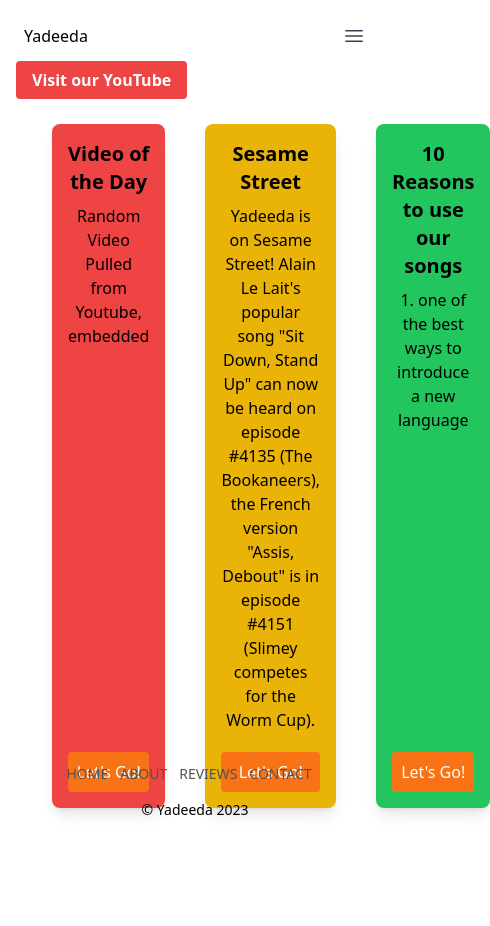
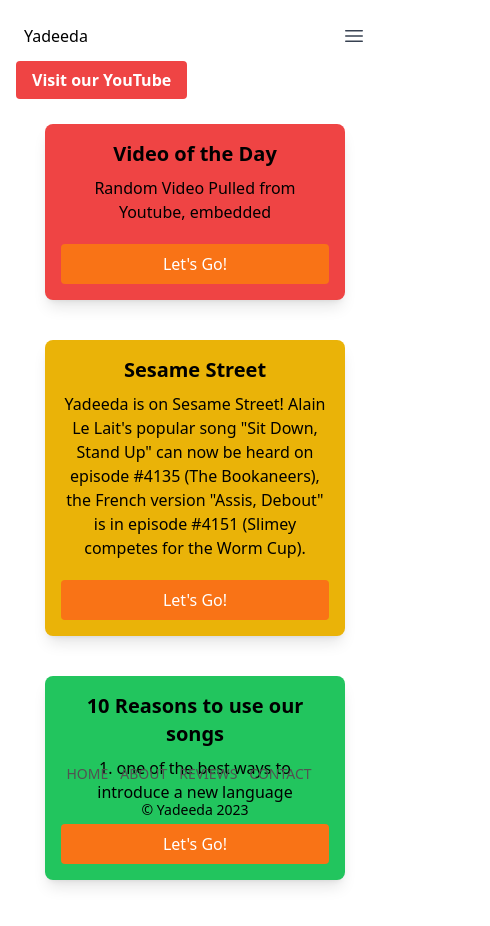
Before and after one commit to sjlelait/yadeeda, a React (Create React App) app: page / in a window 390 px wide. Shown: the top 926 px of the page, 490 px wide, since content can reach past the window. Built offline with nearby package versions, Linux system fonts and the light colour scheme.

Commit message:
wip: edits responsive design for homecards

```diff
--- a/src/components/HomeCard.js
+++ b/src/components/HomeCard.js
@@ -2,7 +2,7 @@ import React from 'react';
 
 const HomeCard = ({ title, image, description, link, bgColor }) => {
   return (
-    <div className={`rounded-lg shadow-lg p-4 m-5 ${bgColor} flex flex-wrap md:flex-no-wrap`} style={{ width: '300px' }}>
+    <div className={`rounded-lg shadow-lg p-4 m-5 ${bgColor} flex flex-col md:flex-no-wrap`} style={{ width: '300px' }}>
       <div className="flex flex-col h-full">
         {image && (
           <img src={image} alt={title} className="w-full h-32 object-cover mb-4 rounded" />
--- a/src/pages/Home.js
+++ b/src/pages/Home.js
@@ -27,7 +27,7 @@ const Home = (props) => {
       ];
 
     return (
-        <div className="flex">
+        <div className="flex flex-col md:flex-row items-center">
             {cardData.map((card, index) => (
                 <HomeCard
                     key={index}
```
Lines whose indentation alone changed are shown as unchanged.
